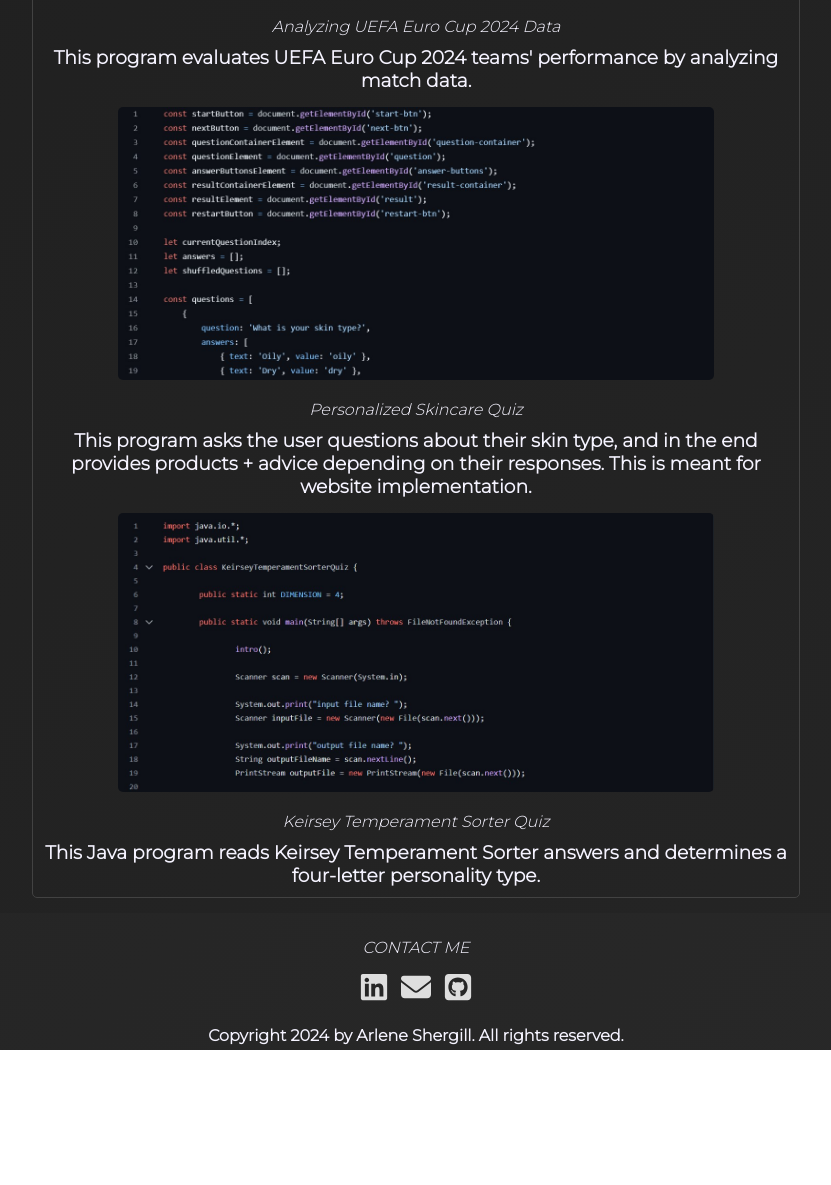
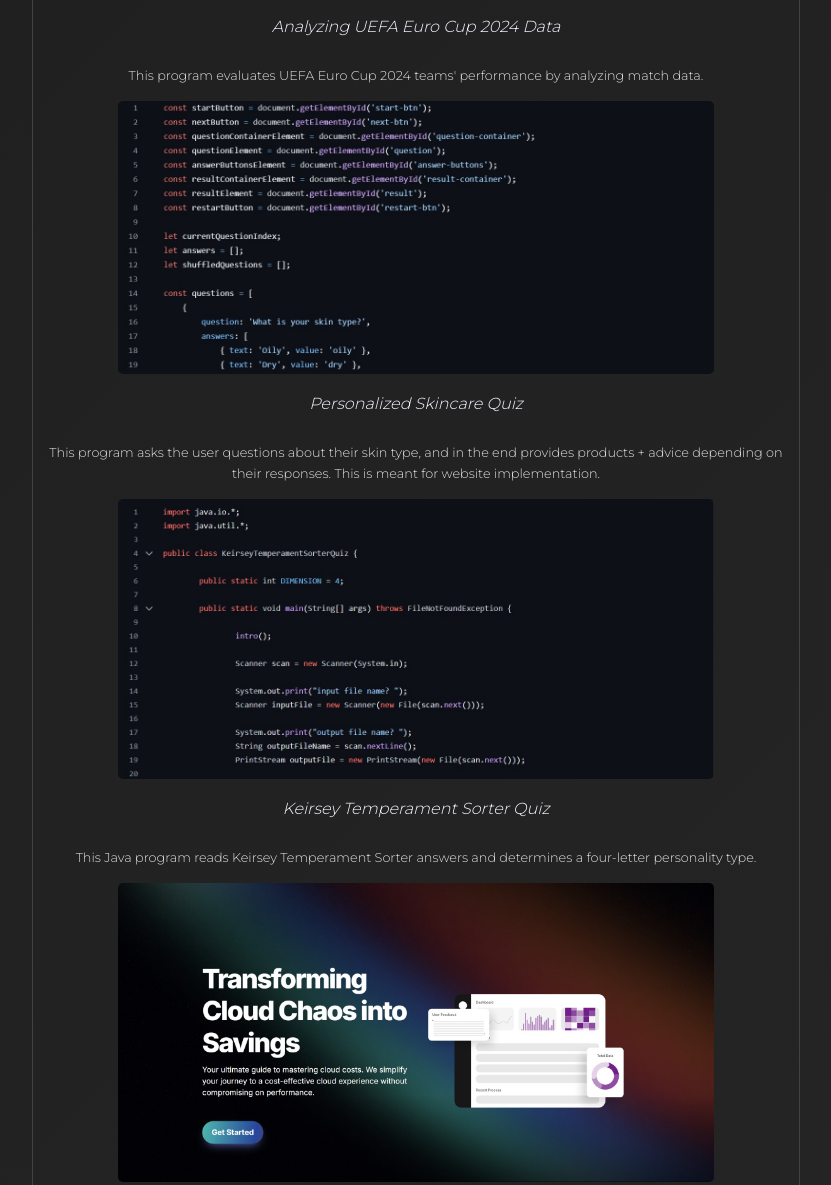
Before and after one commit to arlomoney/arlomoney.github.io, a plain HTML site: page portfolio.html in a window 1280 px wide. Shown: the part 1117-2302 px from the top of the page, without its empty margins (224-1055 px from the left). Before the commit the page ends 2167 px from the top, so only its background shows below. Drawn offline with Linux system fonts and the light colour scheme; a script that the page names is missing.

Commit message:
Update portfolio.html

```diff
--- a/portfolio.html
+++ b/portfolio.html
@@ -29,25 +29,25 @@
         <img src="Hello.jpg" class="portfolio-pics" alt="A picture of the beginning of a coding program, specifically a python program.">
       </a>
       <h2>Analyzing UEFA Euro Cup 2024 Data</h2>
-      <h3> This program evaluates UEFA Euro Cup 2024 teams' performance by analyzing match data.</h3>
+      <p> This program evaluates UEFA Euro Cup 2024 teams' performance by analyzing match data.</p>
 
       <a href="https://github.com/arlomoney/Personal-Skincare-Quiz/blob/main/script.js">
         <img src="skincare.jpg" class="portfolio-pics" alt="A picture of the beginning of a coding program, specifically a javascript program.">
       </a>
       <h2>Personalized Skincare Quiz</h2>
-      <h3> This program asks the user questions about their skin type, and in the end provides products + advice depending on their responses. This is meant for website implementation.</h3>
+      <p> This program asks the user questions about their skin type, and in the end provides products + advice depending on their responses. This is meant for website implementation.</p>
 
       <a href="https://github.com/arlomoney/Keirsey-Temperament-Sorter/blob/main/KeirseyTemperamentSorter.java">
         <img src="personality.jpg" class="portfolio-pics" alt="A picture of the beginning of a coding program, specifically a java program.">
       </a>
       <h2>Keirsey Temperament Sorter Quiz</h2>
-      <h3> This Java program reads Keirsey Temperament Sorter answers and determines a four-letter personality type. </h3>
-<!--
+      <p> This Java program reads Keirsey Temperament Sorter answers and determines a four-letter personality type. </p>
+
       <a href="https://www.cloptim.com/">
         <img src="landingpage.jpg" class="portfolio-pics" alt="A picture of a website landing page.">
       </a>
       <h2>Official Cloptim Website</h2>
-      <h3> Using HTML, CSS, and JS, I worked with a team to create a visually appealing website for this data cloud computing company. </h3> //-->
+      <p> Using HTML, CSS, and JS, I worked with a team to create a visually appealing website for this data cloud computing company. </p>
     </div>
 
     <footer>
@@ -58,7 +58,7 @@
         <a href="https://github.com/arlomoney"><img src="square-github-brands-solid.svg" alt="GitHub Profile"></a>
       </div>
       <aside>
-        <h4>Copyright 2024 by Arlene Shergill. All rights reserved.</h4>
+        <p>Copyright 2024 by Arlene Shergill. All rights reserved.</p>
       </aside>
     </footer>
   </body>
```
